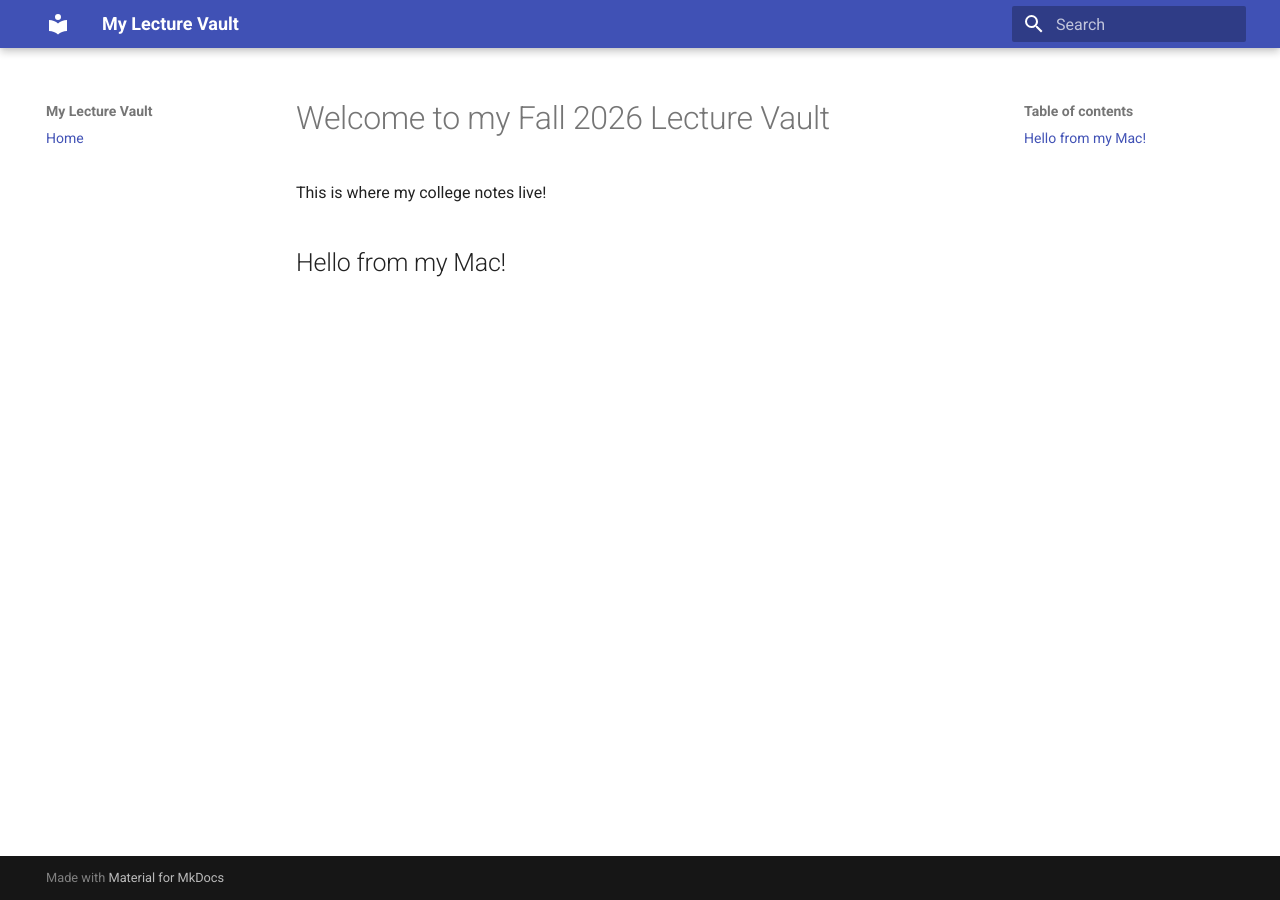
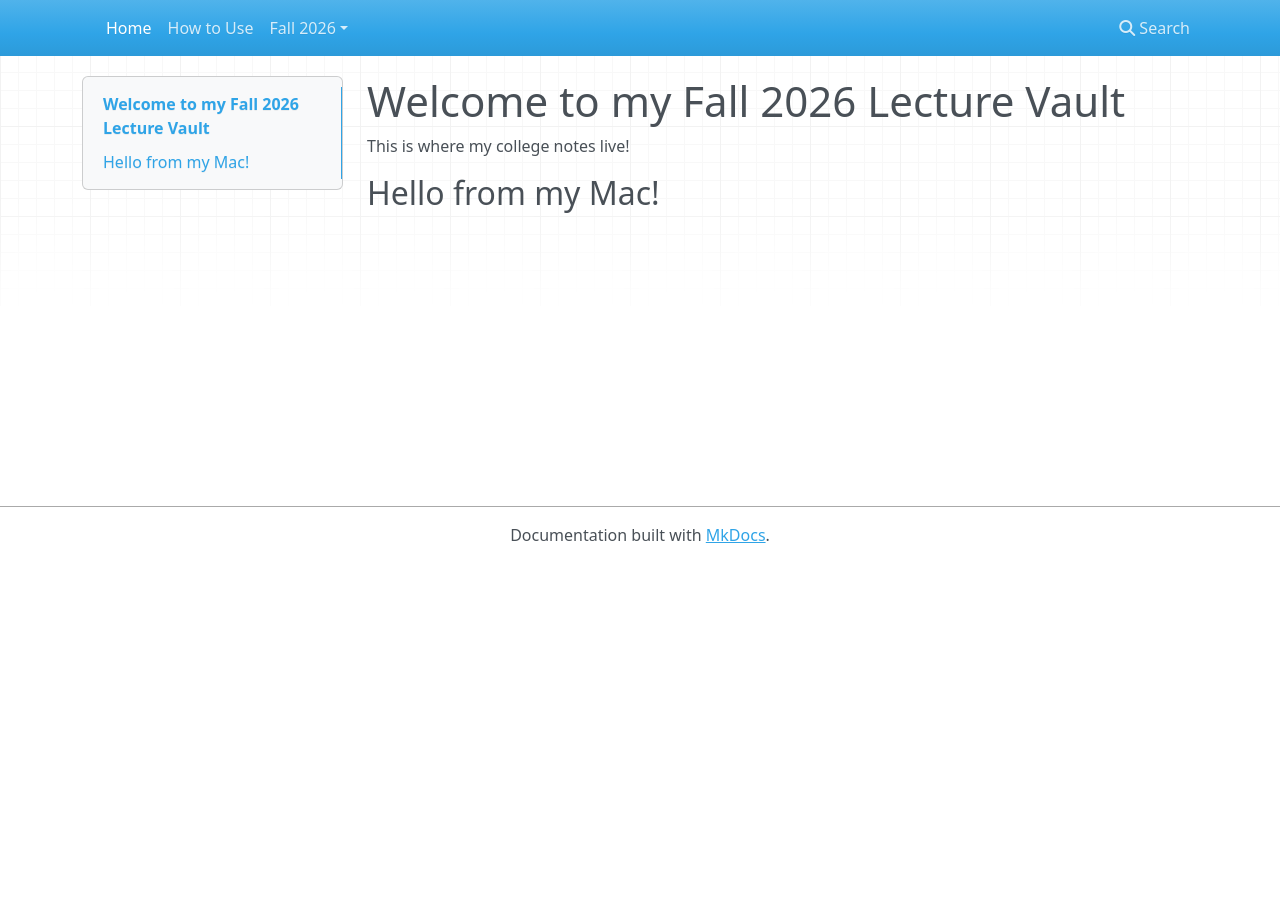
Before and after one commit to YouthDrivingChange/Schwitzgebel-s-Scribe, an MkDocs documentation site: the page built from docs/index.md, in a window 1280 px wide. Built offline with MkDocs 1.6.1, drawn with Linux system fonts in a browser that asks for light colours; nearby versions of some CDN libraries.

Commit message:
Update mkdocs.yml

```diff
--- a/mkdocs.yml
+++ b/mkdocs.yml
@@ -1,7 +1,5 @@
-site_name: My Lecture Vault
-
-theme:
-  name: material
-
 nav:
   - Home: index.md
+  - How to Use: How-to-use/syllabus.md
+  - Fall 2026:
+      - Econ 101: Fall-2026/Econ-101/syllabus.md
```
